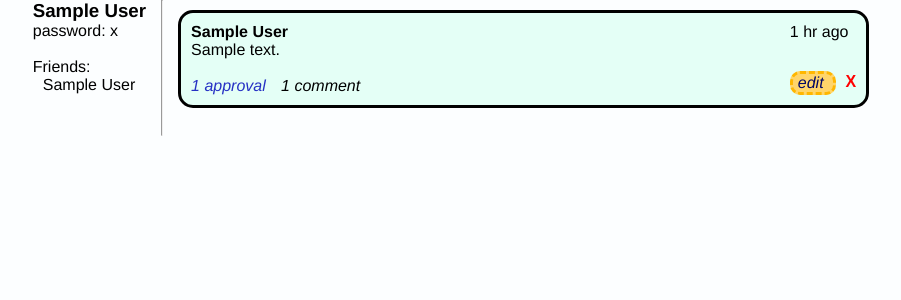
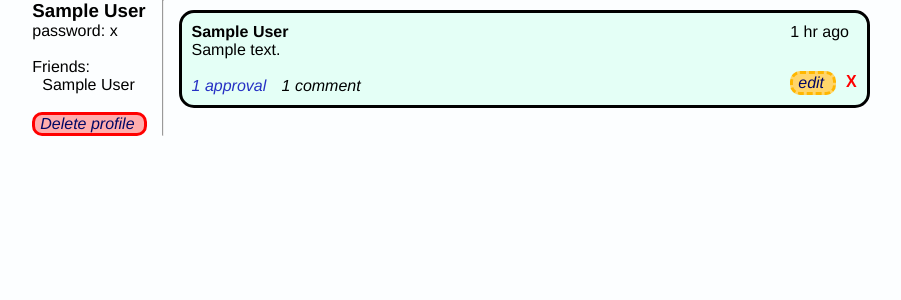
Before and after one commit to lookbehindyounow/destroy_facebook_eat_them_for_breakfast_take_their_business_eat_it_for_dinner, a Flask app: page /1/profile/1 in a window 1280 px wide. Shown: the part 82-382 px from the top of the page, without its empty margins (189-1090 px from the left). Run offline with Flask 3, Linux system fonts and the light colour scheme; tables that the repository leaves empty hold one stand-in row (values such as "Sample post").

Commit message:
user can now delete their profiles

```diff
--- a/controllers/users_controller.py
+++ b/controllers/users_controller.py
@@ -1,6 +1,7 @@
 from flask import render_template, redirect, Blueprint, request
-from models import User, Friend, Friendship, Post
+from models import User, Friend, Friendship, Post, Comment, Approval
 from app import db
+from controllers.posts_controller import delete_post, delete_comment
 
 users_blueprint=Blueprint("users",__name__)
 
@@ -64,3 +65,20 @@ def show_profile(user_id,profile_id):
     posts=[post for post in all_posts if post.user_id==profile_id]
     [post.set_variables() for post in posts]
     return render_template("feed.jinja",user_id=user_id,profile=profile,posts=posts,isprofile=True)
+
+@users_blueprint.route("/<int:user_id>/profile/delete")
+def delete_profile(user_id):
+    friendships=Friendship.query.all() # SQL ting
+    [db.session.delete(friendship) for friendship in friendships if friendship.user_id==user_id or friendship.friend_id==user_id]
+    friend=Friend.query.get(user_id)
+    db.session.delete(friend)
+    approvals=Approval.query.all()
+    [db.session.delete(approval) for approval in approvals if approval.user_id==user_id]
+    comments=Comment.query.all()
+    [delete_comment(user_id,None,comment.id) for comment in comments if comment.user_id==user_id]
+    posts=Post.query.all()
+    [delete_post(user_id,post.id) for post in posts if post.user_id==user_id]
+    user=User.query.get(user_id)
+    db.session.delete(user)
+    db.session.commit()
+    return redirect("/")
--- a/static/style.css
+++ b/static/style.css
@@ -113,7 +113,7 @@ input, select, button {
   gap: 5px;
 }
 
-.alter__edit , .comment_button {
+.alter__edit , .comment_button , .delete_profile {
   color: #000764;
   text-decoration: none;
   border-radius: 10px;
@@ -137,6 +137,13 @@ input, select, button {
   border-color: #000764;
   background-color: #edefff;
   max-width: fit-content;
+}
+
+.delete_profile {
+  border: solid;
+  border-color: red;
+  background-color: #ffadad;
+  width: fit-content;
 }
 
 .post__body {
--- a/templates/profile.jinja
+++ b/templates/profile.jinja
@@ -9,6 +9,10 @@
             <li>{{friend.name}}</li>
         {% endfor %}
         </ul>
+        {% if profile.id==user_id %}
+            <br/>
+            <a class="delete_profile" href="/{{user_id}}/profile/delete">Delete profile</a>
+        {% endif %}
     </aside>
     <hr/>
     {% block feed %}{% endblock feed %}
```
